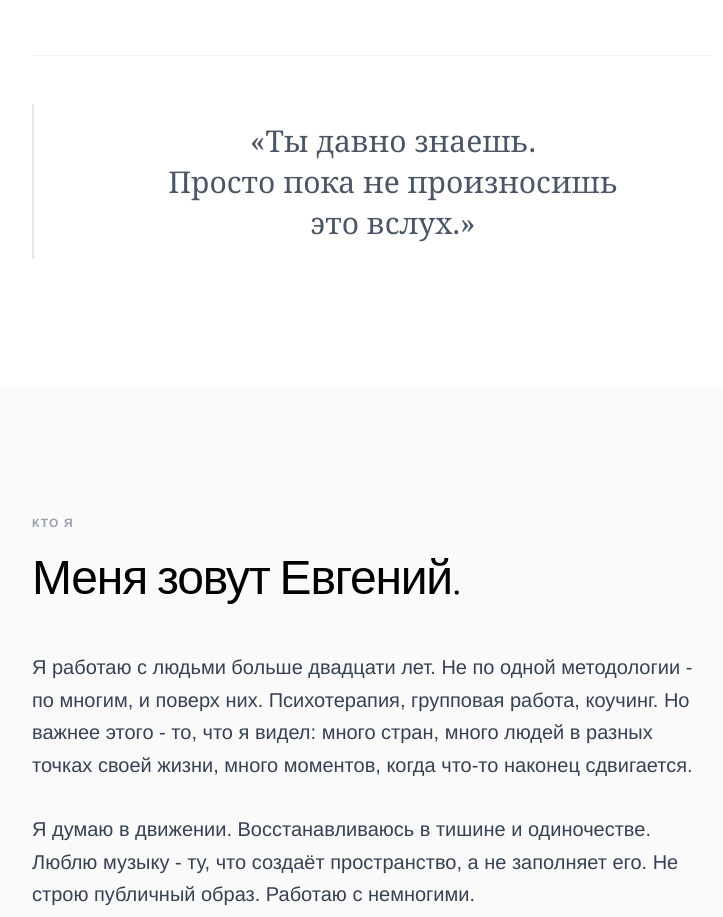
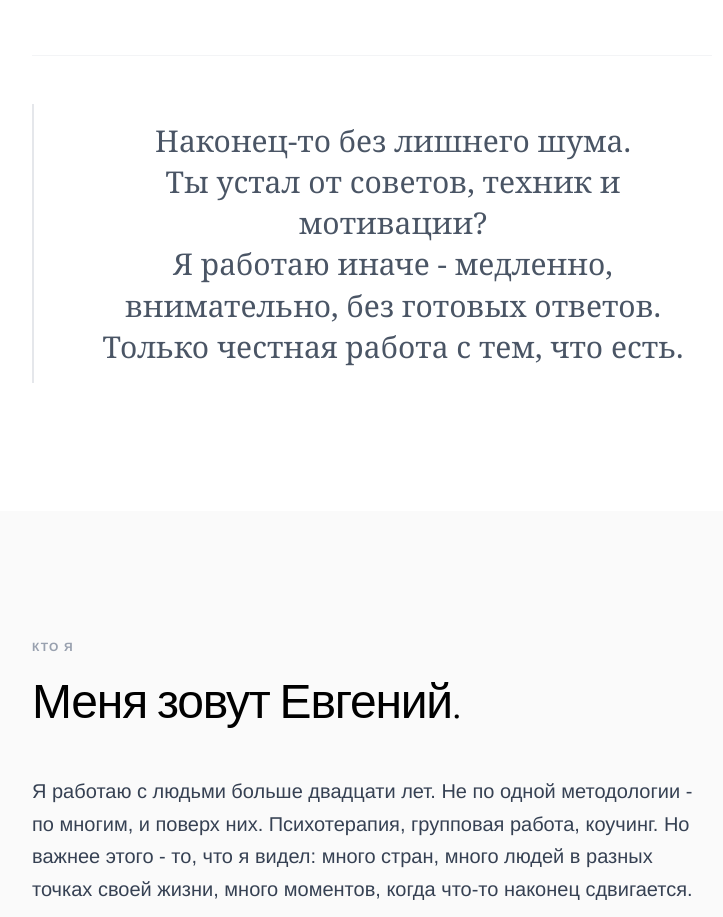
Before and after one commit to apple-kz/yevgeniy-levchuk-personal, a Next.js app: page / in a window 1280 px wide. Shown: the part 1380-2297 px from the top of the page, without its empty margins (268-991 px from the left). Built offline with nearby package versions, Linux system fonts and the light colour scheme.

Commit message:
feat: rephrase main quote per user request

```diff
--- a/src/app/page.tsx
+++ b/src/app/page.tsx
@@ -68,9 +68,10 @@ export default function Home() {
           <div className="mt-24 pt-12 border-t border-gray-100 dark:border-gray-900">
             <div className="pl-8 md:pl-10 border-l-2 border-gray-200 dark:border-gray-800 py-4">
               <p className="text-2xl md:text-3xl font-serif text-gray-600 dark:text-gray-400 leading-snug" style={{ fontFamily: 'Georgia, serif' }}>
-                «Ты давно знаешь.<br />
-                Просто пока не произносишь<br />
-                это вслух.»
+                Наконец-то без лишнего шума.<br />
+                Ты устал от советов, техник и мотивации?<br />
+                Я работаю иначе - медленно, внимательно, без готовых ответов.<br />
+                Только честная работа с тем, что есть.
               </p>
             </div>
           </div>
```
